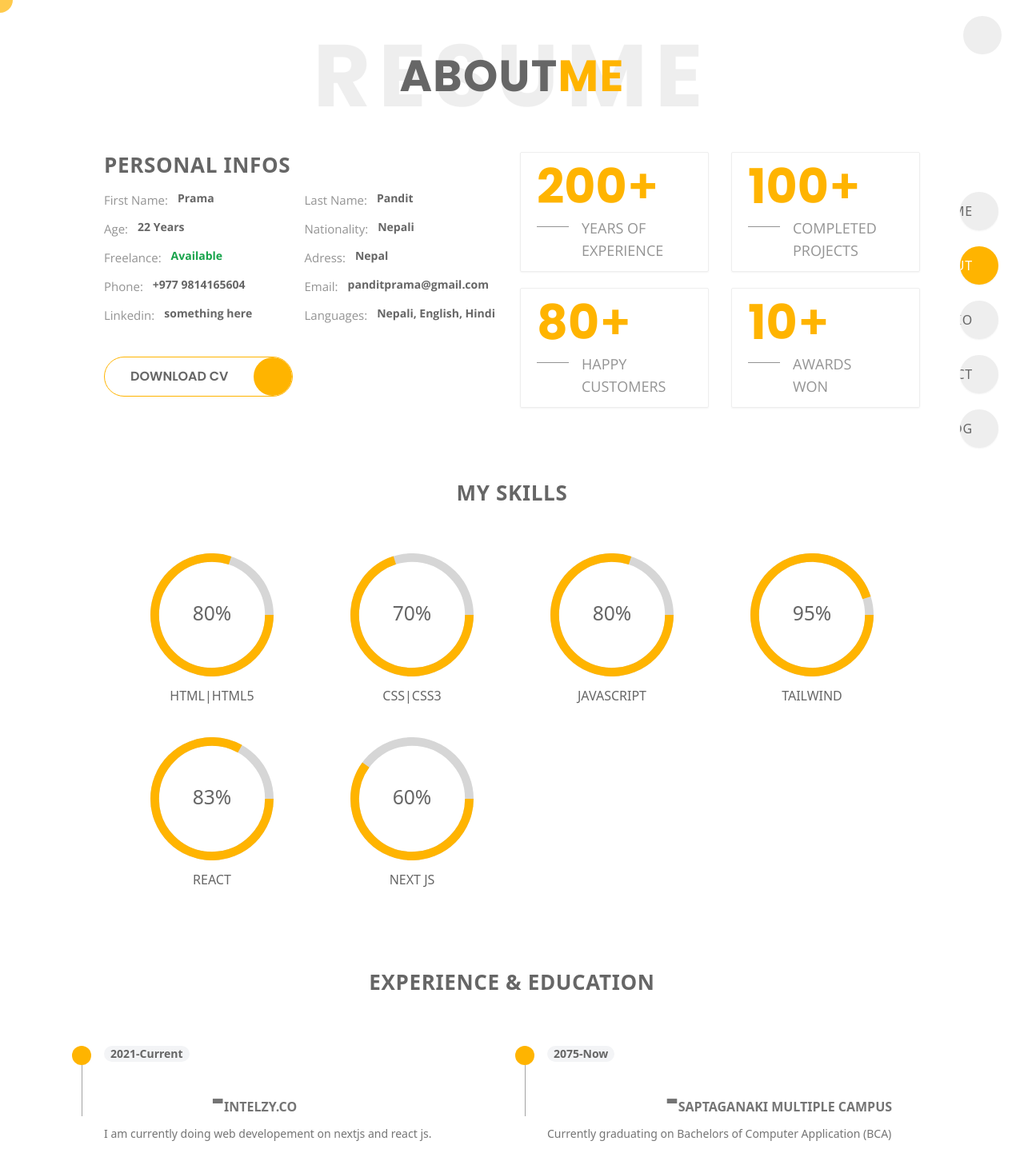
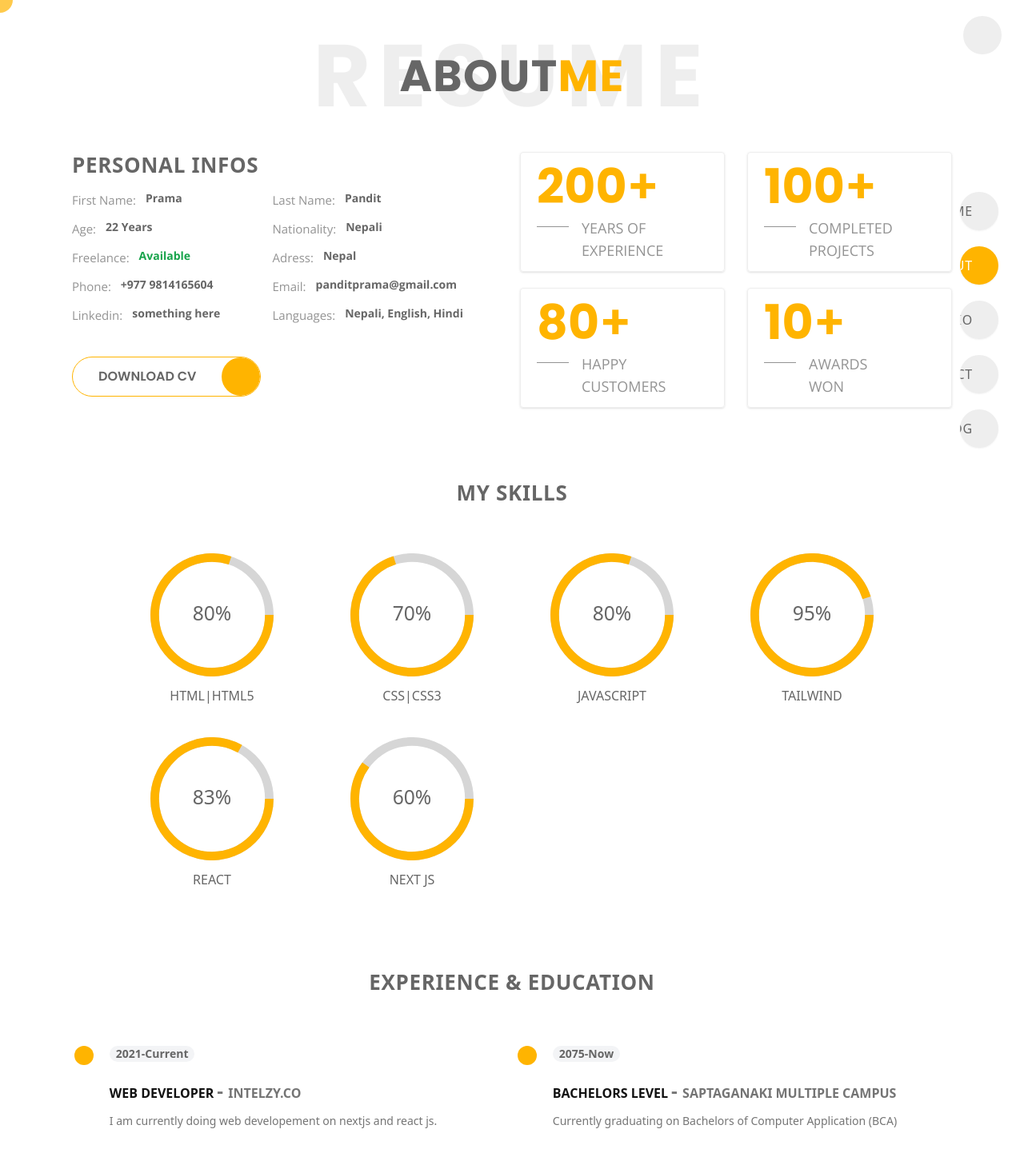
Before and after one commit to prama12/Portfolio-next, a Next.js app: page /about in a window 1280 px wide. Shown: the top 1442 px of the page at 80% size. Built offline with nearby package versions, Linux system fonts and the light colour scheme.

Commit message:
about pages changes

```diff
--- a/components/about/PersonalInfo.jsx
+++ b/components/about/PersonalInfo.jsx
@@ -13,16 +13,16 @@ const PersonalInfo = () => {
   const [counterOn, setCounterOn] = useState(false);
 
   return (
-    <div className=" mx-auto w-full px-0 md:px-10 lg:w-[1100px]">
+    <div className=" mx-auto w-full px-0 md:px-10 lg:px-0 lg:w-[980px] xl:w-[1100px]">
       <div className="w-full grid gap-5 mdd:grid-cols-2">
-        <div className=" flex flex-col gap-4">
+        <div className="w-full flex flex-col gap-4">
           {/* title  */}
-          <div className="text-center xsm:text-left">
+          <div className="text-left">
             <Header title="Personal Infos" />
           </div>
 
           {/* image  */}
-          <div className="flex items-center justify-center xsm:hidden w-full ">
+          <div className="flex  xsm:hidden w-full ">
             <div className="w-40 h-40 border-4 border-primary-dark dark:border-gray-600 relative  rounded-full overflow-hidden">
               <Image
                 src="/static/images/profile.jpg"
@@ -65,8 +65,8 @@ const PersonalInfo = () => {
             </a>
           </div>
         </div>
-
         {/* cards */}
+        <div className="w-full">
           <ScrollTrigger
             onEnter={() => setCounterOn(true)}
             onExit={() => setCounterOn(false)}
@@ -79,6 +79,7 @@ const PersonalInfo = () => {
           </ScrollTrigger>
         </div>
       </div>
+    </div>
   );
 };
 
--- a/components/commen/Card.jsx
+++ b/components/commen/Card.jsx
@@ -2,7 +2,7 @@ import CountUp from "react-countup";
 
 const Card = ({ number, title, counter }) => {
   return (
-    <div className=" w-full  bg-transparent flex flex-col border dark:border-primary-dark border-primary-light  shadow-sm rounded-sm gap-2 px-5 py-3 ">
+    <div className=" w-full  bg-transparent flex flex-col border dark:border-primary-dark border-primary-light  shadow rounded gap-2 px-5 py-3 ">
       <div className=" flex items-start  text-primary-yellow">
         <div className=" text-3xl sm:text-5xl mdd:text-6xl font-bold font-Poppins">
           {counter && <CountUp start={0} end={number} duration={1} delay={0} />}
--- a/components/commen/EducationCard.jsx
+++ b/components/commen/EducationCard.jsx
@@ -4,22 +4,24 @@ import Dash from "../../public/static/icons/dash.svg";
 const EducationCard = ({ description, uni, date, degree }) => {
   return (
     <>
-      <div className="flex h-full  items-start gap-4">
-        <div className="flex  justify-center items-center flex-col">
+      <div className="grid grid-cols-12 h-full items-start gap-4">
+        <div className="flex col-span-1 justify-center items-center flex-col">
           <div className=" w-fit h-fit  text-white text-xl bg-primary-yellow p-3 rounded-full">
             <JobIcon />
           </div>
-          <div className="h-16 w-[1px] opacity-60 bg-primary-dark dark:bg-primary-light"></div>
+          <div className="h-full w-[1px] opacity-60 bg-primary-dark dark:bg-primary-light"></div>
         </div>
 
-        <div className="flex flex-col gap-3">
+        <div className="col-span-11 flex flex-col gap-3">
           <div className=" text-primary-dark dark:text-primary-light font-semibold bg-gray-100 dark:bg-primary-dark px-2 mb-2 rounded-2xl w-fit text-sm ">
             {date}
           </div>
           <div className="font-semibold uppercase text-base leading-5  text-primary-dark dark:text-primary-light ">
             <div className="">
-              <span className="text-white pr-1"> {degree}</span>
-              <span className="opacity-90 text-5xl">-</span>
+              <span className="text-dark-background dark:text-white pr-1">
+                {degree}
+              </span>
+              <span className="opacity-90 text-2xl">- </span>
               {/* <Dash className="w-fit opacity-90 " /> */}
               <span className="opacity-90 ">{uni}</span>
             </div>
--- a/styles/globals.css
+++ b/styles/globals.css
@@ -50,7 +50,7 @@
   display: flex;
   justify-content: center;
   width: 7.5px;
-  height: 7px;
+  height: 5px;
   border-radius: 0px 0px 0px 0px;
 }
 
@@ -58,6 +58,6 @@
   @apply bg-primary-yellow opacity-75;
   opacity: 0.6;
   width: 5px;
-  height: 3px;
+  height: 2px;
   border-radius: 16px 16px 16px 16px;
 }
```
Lines whose indentation alone changed are shown as unchanged.
